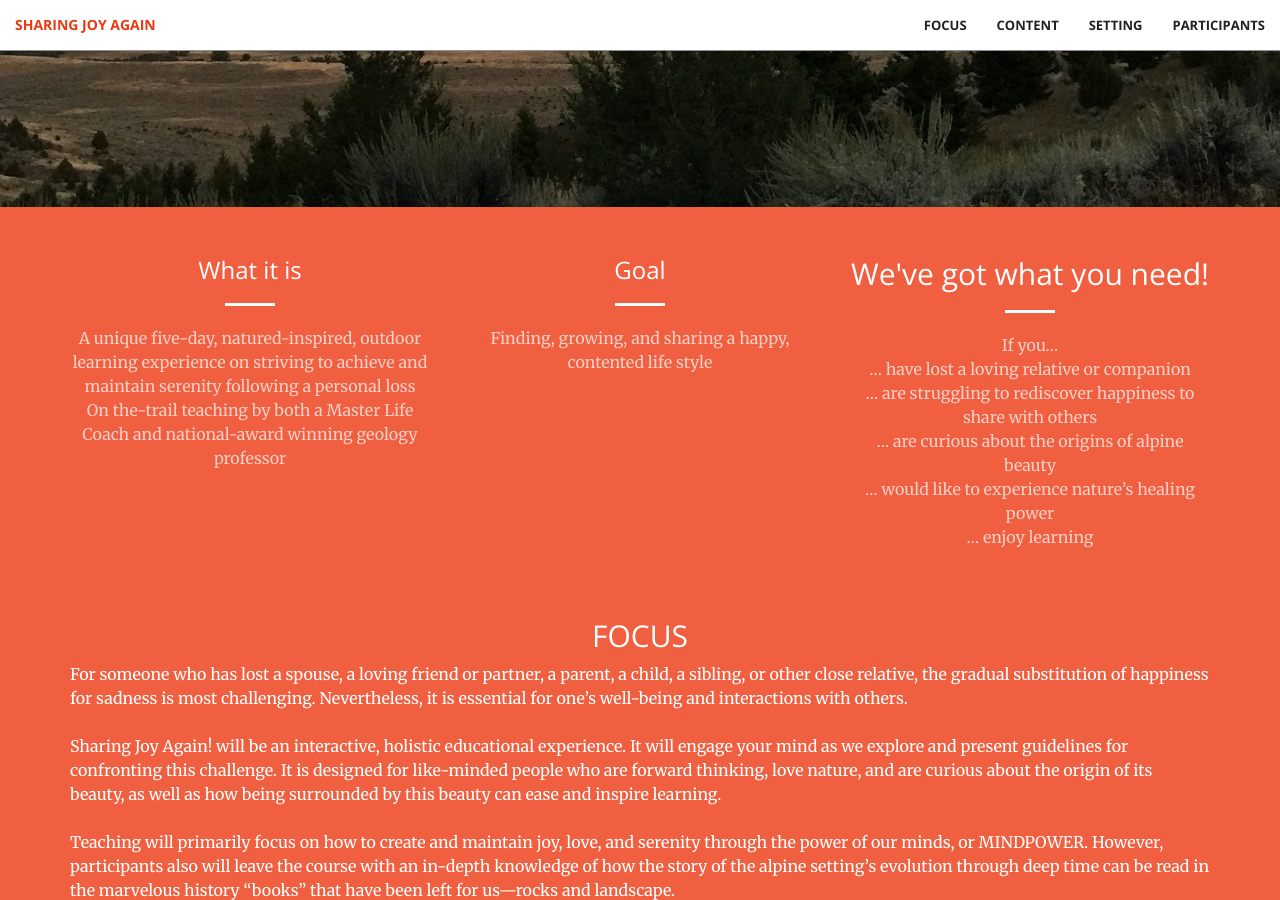
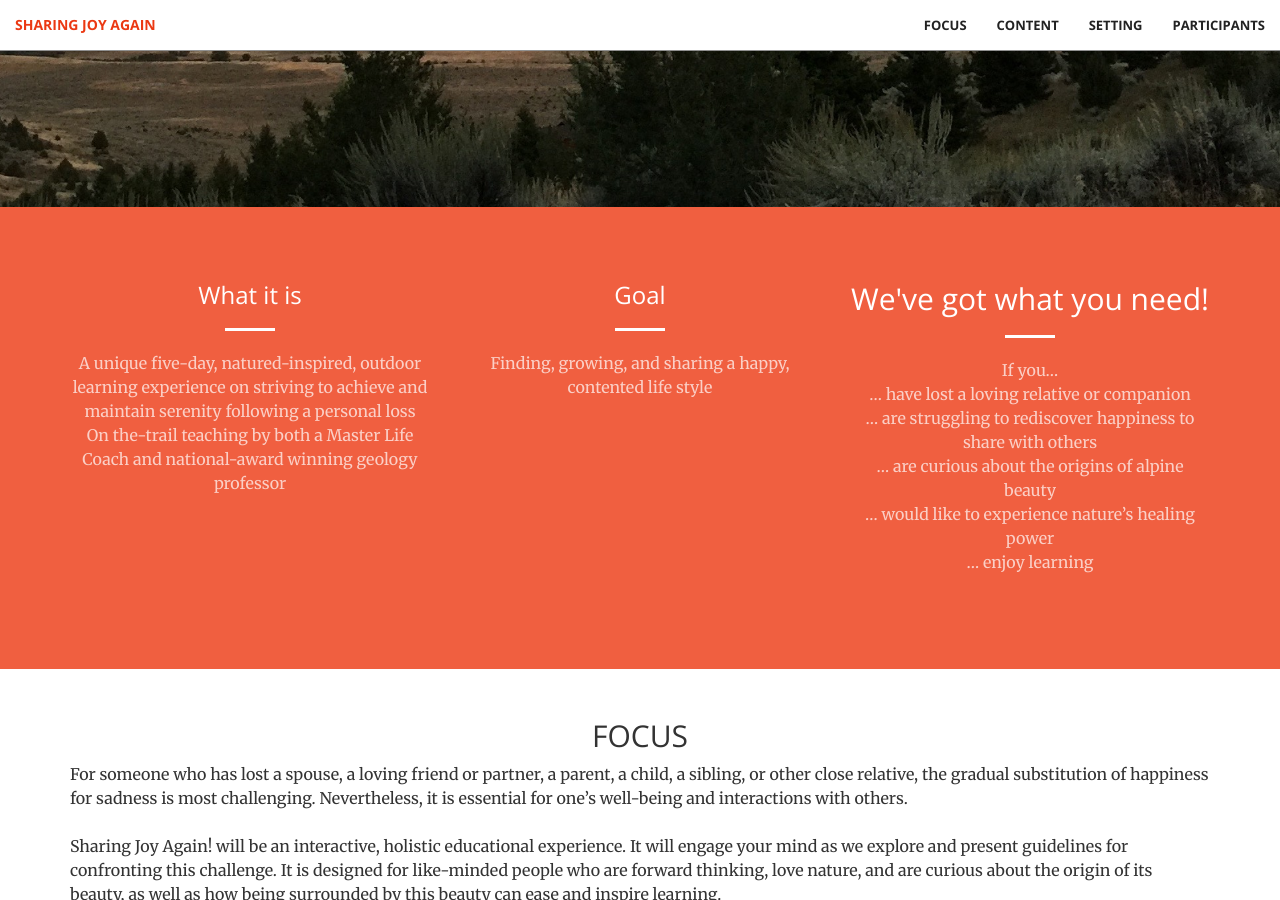
Before and after one commit to mattjohnsonco/joy, a Jekyll site: the page built from index.html, in a window 1280 px wide and 900 px high, scrolled down 423 px. Built offline with Jekyll 4.4.1, drawn with Linux system fonts in a browser that asks for light colours.

Commit message:
more updates

```diff
--- a/_includes/call-to-action.html
+++ b/_includes/call-to-action.html
@@ -1,4 +1,4 @@
-<aside class="bg-primary" id="about">
+<section class="bg-primary" id="about">
     <div class="container">
         <div class="row">
             <div class="col-lg-4 col-md-6 text-center">
--- a/_sass/_base.scss
+++ b/_sass/_base.scss
@@ -44,6 +44,10 @@ p {
 
 .bg-primary {
     background-color: $theme-primary;
+}
+
+.bg-white {
+    background-color: $theme-white;
 }
 
 .bg-dark {
```
